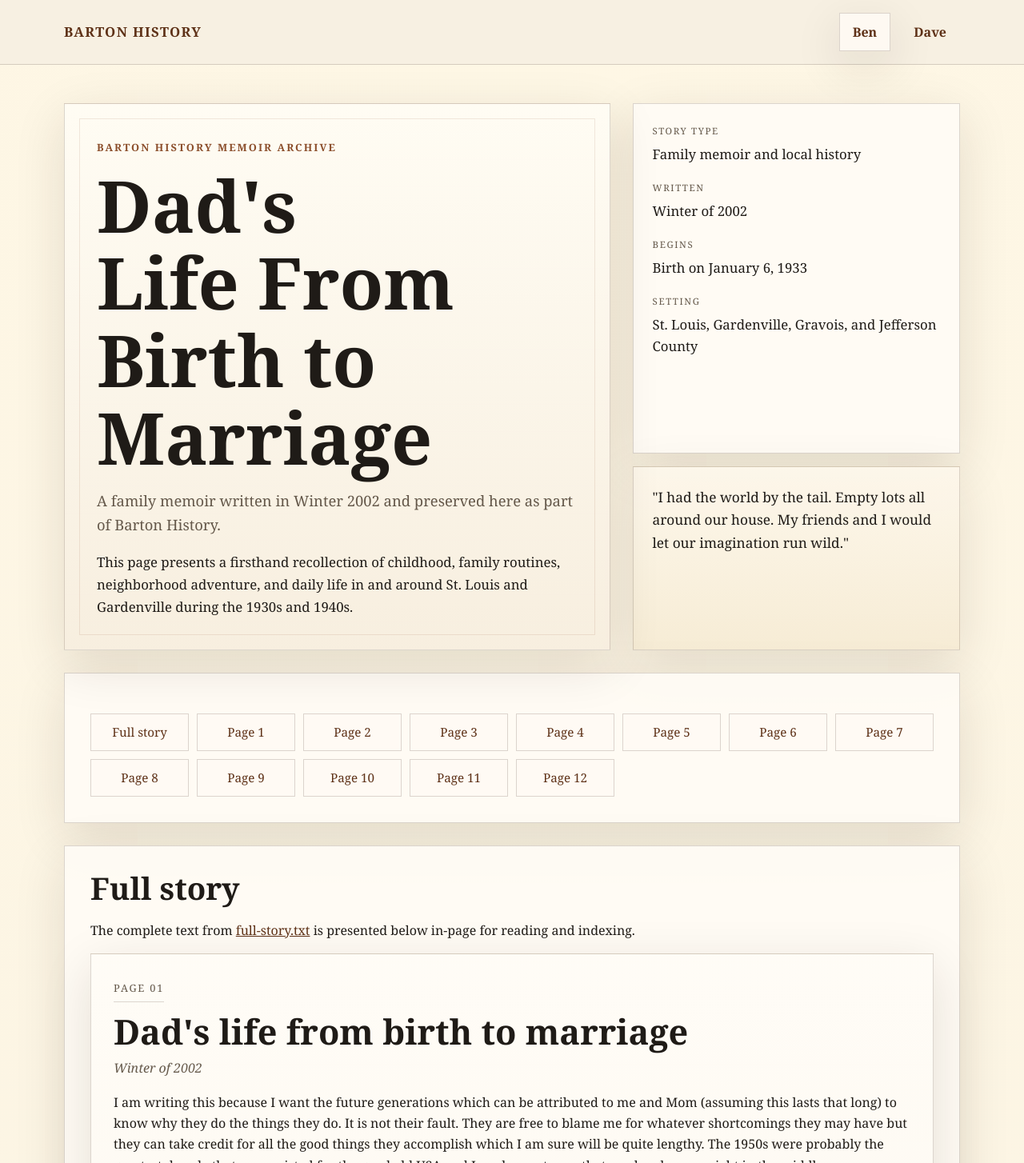
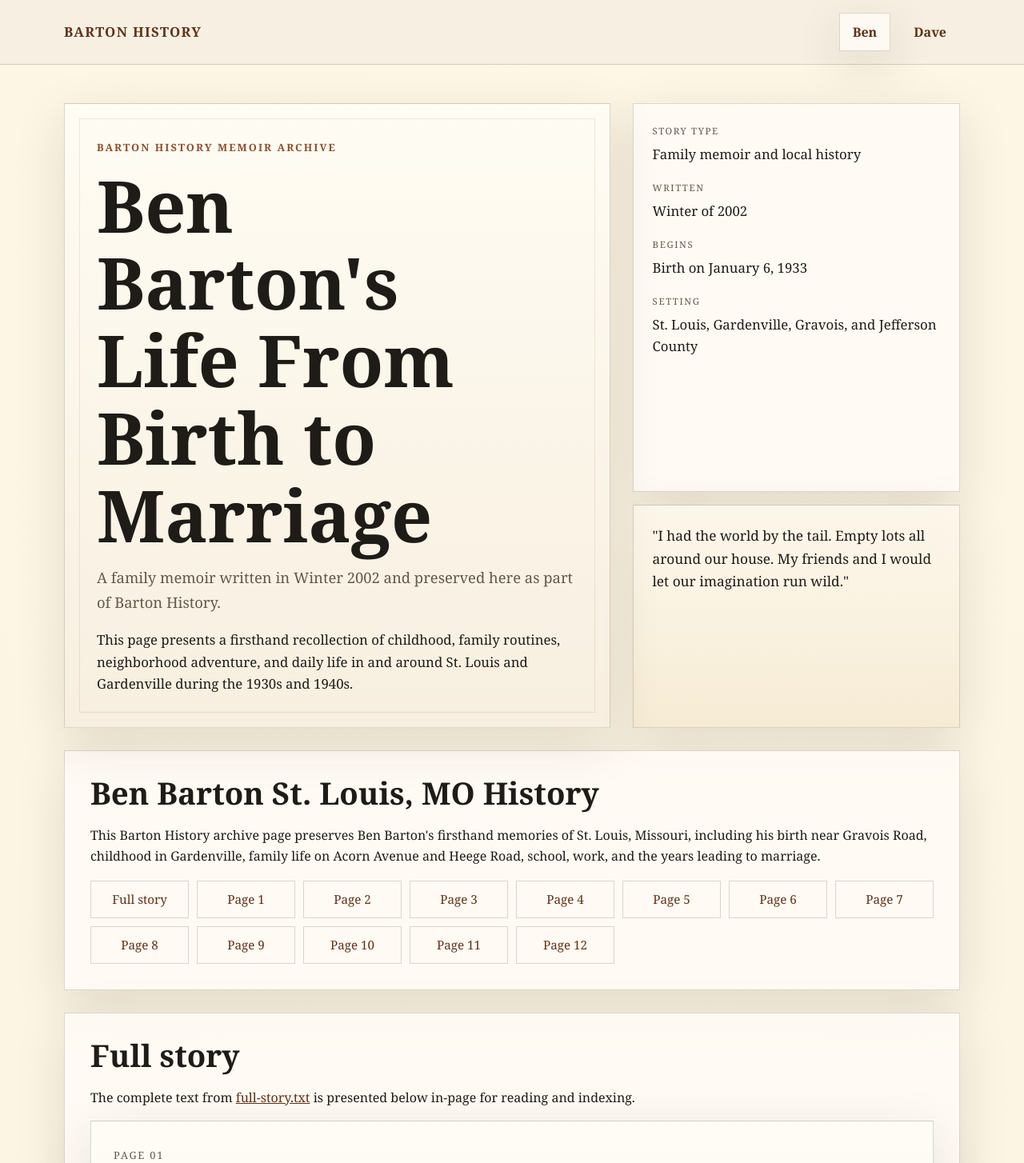
Before and after one commit to stldev/barton-history-org, a plain HTML site: page public/index.html in a window 1280 px wide. Shown: the top 1454 px of the page at 80% size. Drawn offline with Linux system fonts and the light colour scheme.

Commit message:
feat: Update page headings and introduction for Ben Barton memoir

```diff
--- a/public/index.html
+++ b/public/index.html
@@ -699,7 +699,7 @@
       <div class="page masthead">
         <section class="hero-copy" aria-labelledby="page-title">
           <p class="eyebrow">Barton History Memoir Archive</p>
-          <h1 id="page-title">Dad's Life From Birth to Marriage</h1>
+          <h1 id="page-title">Ben Barton's Life From Birth to Marriage</h1>
           <p class="subtitle">A family memoir written in Winter 2002 and preserved here as part of Barton History.</p>
           <p class="lede">
             This page presents a firsthand recollection of childhood, family routines, neighborhood adventure, and daily
@@ -739,6 +739,12 @@
 
     <main class="page content-grid">
       <section class="panel" aria-labelledby="overview-title">
+        <h2 class="section-heading" id="overview-title">Ben Barton St. Louis, MO History</h2>
+        <p>
+          This Barton History archive page preserves Ben Barton's firsthand memories of St. Louis, Missouri, including
+          his birth near Gravois Road, childhood in Gardenville, family life on Acorn Avenue and Heege Road, school,
+          work, and the years leading to marriage.
+        </p>
 
         <nav class="toc" aria-label="Page navigation">
           <a href="#full-story">Full story</a>
```
